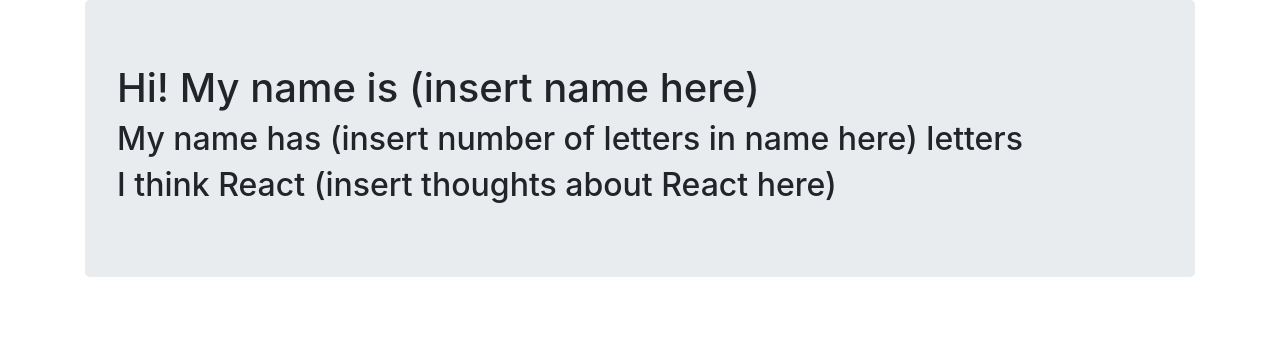
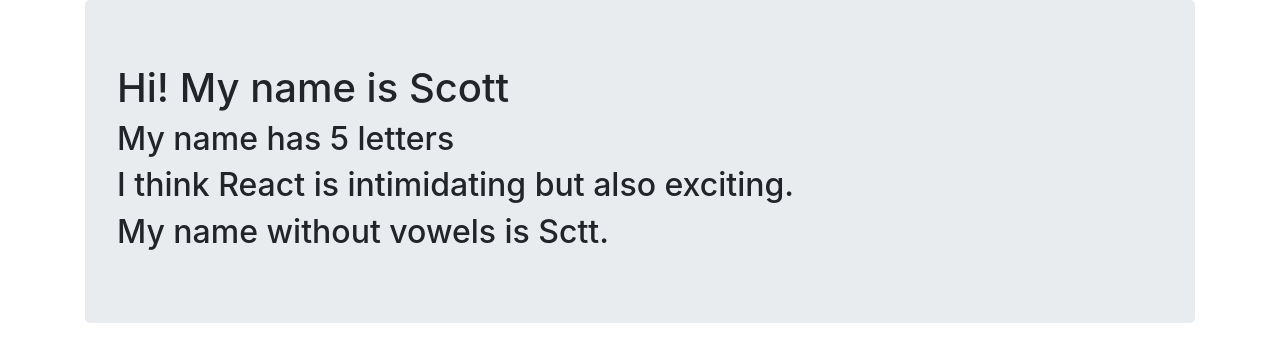
Before and after one commit to PelicanSkeleton/practiceapp, a React (Create React App) app: page / in a window 1280 px wide. Shown: the top 362 px of the page. Built offline with nearby package versions, Linux system fonts and the light colour scheme.

Commit message:
Activity 07 week 19 complete.

```diff
--- a/src/components/JSXVariables.js
+++ b/src/components/JSXVariables.js
@@ -1,13 +1,28 @@
 import React from "react";
+
+let name = "Scott";
+const thoughts = "is intimidating but also exciting.";
+const NoVowels = string => {
+  const vowels = ["a", "e", "i", "o", "u"];
+  let result = "";
+
+  for(let i = 0; i < string.length; i++){
+    if(!vowels.includes(string[i].toLowerCase())) {
+      result += string[i];
+    }
+  }
+  return result;
+};
 
 function JSXVariables() {
   return (
     <div className="main-container">
       <div className="container">
         <div className="jumbotron">
-          <h1>Hi! My name is (insert name here)</h1>
-          <h2>My name has (insert number of letters in name here) letters</h2>
-          <h2>I think React (insert thoughts about React here)</h2>
+          <h1>Hi! My name is {name}</h1>
+          <h2>My name has {name.length} letters</h2>
+          <h2>I think React {thoughts}</h2>
+          <h2>My name without vowels is {NoVowels(name)}. </h2>
         </div>
       </div>
     </div>
```
